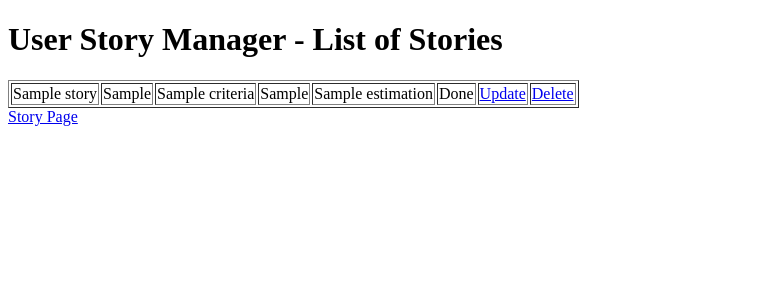
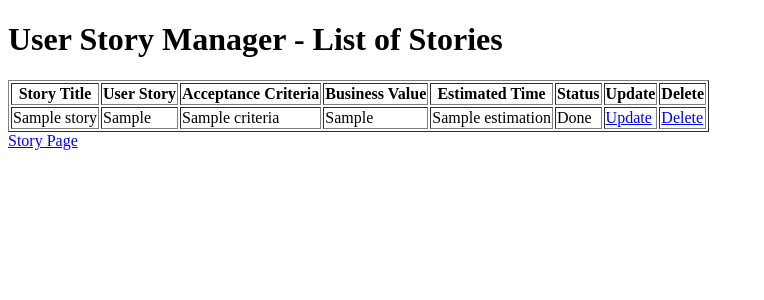
Before and after one commit to matheisson/user-story-manager-matheisson, a Python web app: template templates/list.html in a window 1280 px wide. Shown: the top 300 px of the page, without its empty margins (0-764 px from the left). Run offline with Jinja, Linux system fonts and the light colour scheme; the template is opened without the code that fills it: most values are stand-ins (such as "Sample title", 1, 10 or a date in 2020).

Commit message:
Added headers

```diff
--- a/templates/list.html
+++ b/templates/list.html
@@ -10,16 +10,26 @@
 
         <h1> User Story Manager - List of Stories</h1>
             <table border=1>
+                <tr>
+                    <th id="story">Story Title</th>
+                    <th id="user">User Story</th>
+                    <th id="crit">Acceptance Criteria</th>
+                    <th id="value">Business Value</th>
+                    <th id="estim">Estimated Time</th>
+                    <th id="status">Status</th>
+                    <th id="update">Update</th>
+                    <th id="delete">Delete</th>
+                </tr>
                 {% for story in userstories %}  <!-- jinja magik-->
                 <tr>
-                <td>{{story.story_title}}</td>
-                <td>{{story.user_story}}</td>
-                <td>{{story.criteria}}</td>
-                <td>{{story.b_value}}</td>
-                <td>{{story.estimation}}</td>
-                <td>{{story.status}}</td>
-                <td><a href="{{url_for('update_story', story_id=story.id)}}">Update</a></td>
-                <td><a href="{{url_for('delete_story', story_id=story.id)}}">Delete</a></td>
+                <td headers="story">{{story.story_title}}</td>
+                <td headers="user">{{story.user_story}}</td>
+                <td headers="crit">{{story.criteria}}</td>
+                <td headers="value">{{story.b_value}}</td>
+                <td headers="estim">{{story.estimation}}</td>
+                <td headers="status">{{story.status}}</td>
+                <td headers="update"><a href="{{url_for('update_story', story_id=story.id)}}">Update</a></td>
+                <td headers="delete"><a href="{{url_for('delete_story', story_id=story.id)}}">Delete</a></td>
                 </tr>
                 {% endfor %}
             </table>
```
